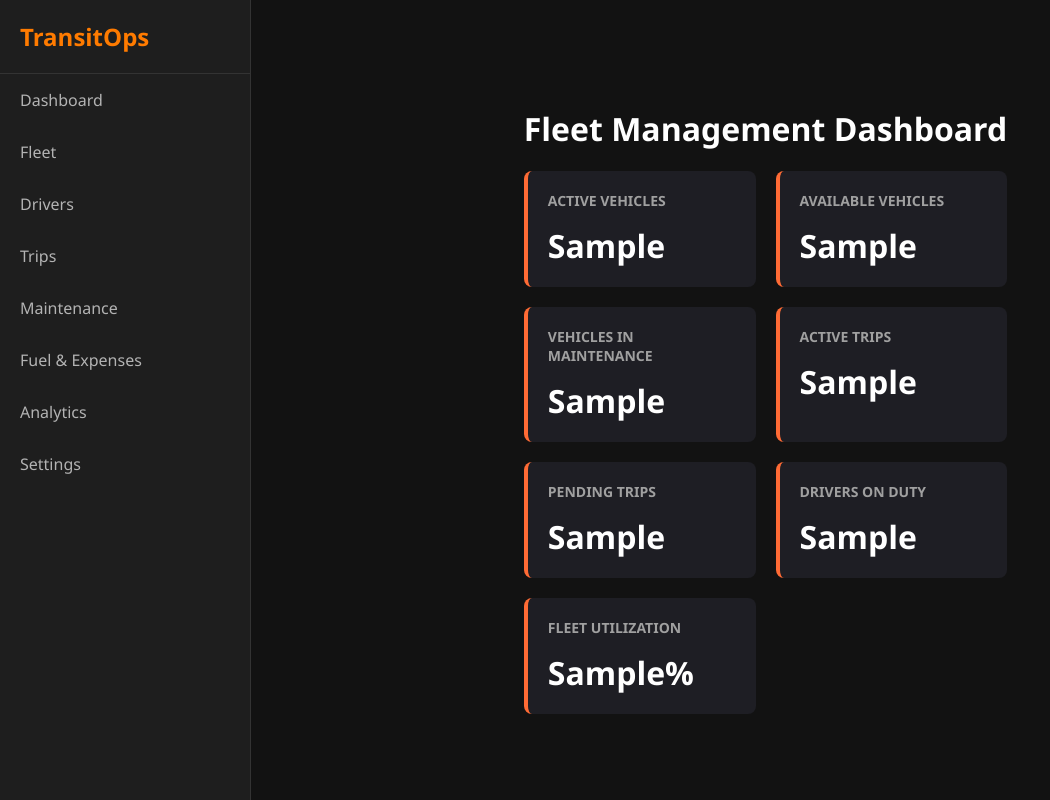
After one commit to ManyaSaipradeep/transitops-odoo, a FastAPI app: template transitops/templates/dashboard.html in a window 1280 px wide. The commit adds this page. Shown: the whole page, without its empty margins (0-1050 px from the left). Run offline with FastAPI, Linux system fonts and the light colour scheme; the template is opened without the code that fills it: most values are stand-ins (such as "Sample title", 1, 10 or a date in 2020).

Commit message:
final final

```diff
--- a/transitops/main.py
+++ b/transitops/main.py
@@ -26,3 +26,21 @@ app.include_router(analytics.router, tags=["analytics"])
 @app.get("/")
 def read_root(request: Request):
     return templates.TemplateResponse(request=request, name="login.html")
+
+from fastapi.responses import RedirectResponse
+from fastapi import HTTPException, status, Depends
+from auth.dependencies import get_current_user, get_db, oauth2_scheme
+from routers.analytics import get_dashboard
+from sqlalchemy.orm import Session
+
+@app.get("/dashboard")
+async def dashboard_page(request: Request, db: Session = Depends(get_db)):
+    try:
+        credentials = await oauth2_scheme(request)
+        current_user = get_current_user(request=request, credentials=credentials, db=db)
+    except HTTPException:
+        return RedirectResponse(url="/", status_code=status.HTTP_302_FOUND)
+
+    data = get_dashboard(db=db, current_user=current_user)
+
+    return templates.TemplateResponse(request=request, name="dashboard.html", context=data)
--- /dev/null
+++ b/transitops/templates/dashboard.html
@@ -0,0 +1,44 @@
+{% extends "base.html" %}
+
+{% block content %}
+<div class="dashboard-container">
+    <h1>Fleet Management Dashboard</h1>
+
+    <div class="kpi-grid" style="display: grid; grid-template-columns: repeat(auto-fit, minmax(200px, 1fr)); gap: 20px; margin-top: 20px;">
+        <div class="kpi-card" style="background: var(--surface-light, #1e1e24); padding: 20px; border-radius: 8px; border-left: 4px solid var(--accent-primary, #ff6b35);">
+            <h3 style="margin-top: 0; color: #a0a0a0; font-size: 14px; text-transform: uppercase;">Active Vehicles</h3>
+            <div class="kpi-value" style="font-size: 32px; font-weight: bold; color: #fff;">{{ active_vehicles }}</div>
+        </div>
+
+        <div class="kpi-card" style="background: var(--surface-light, #1e1e24); padding: 20px; border-radius: 8px; border-left: 4px solid var(--accent-primary, #ff6b35);">
+            <h3 style="margin-top: 0; color: #a0a0a0; font-size: 14px; text-transform: uppercase;">Available Vehicles</h3>
+            <div class="kpi-value" style="font-size: 32px; font-weight: bold; color: #fff;">{{ available_vehicles }}</div>
+        </div>
+
+        <div class="kpi-card" style="background: var(--surface-light, #1e1e24); padding: 20px; border-radius: 8px; border-left: 4px solid var(--accent-primary, #ff6b35);">
+            <h3 style="margin-top: 0; color: #a0a0a0; font-size: 14px; text-transform: uppercase;">Vehicles in Maintenance</h3>
+            <div class="kpi-value" style="font-size: 32px; font-weight: bold; color: #fff;">{{ vehicles_in_maintenance }}</div>
+        </div>
+
+        <div class="kpi-card" style="background: var(--surface-light, #1e1e24); padding: 20px; border-radius: 8px; border-left: 4px solid var(--accent-primary, #ff6b35);">
+            <h3 style="margin-top: 0; color: #a0a0a0; font-size: 14px; text-transform: uppercase;">Active Trips</h3>
+            <div class="kpi-value" style="font-size: 32px; font-weight: bold; color: #fff;">{{ active_trips }}</div>
+        </div>
+
+        <div class="kpi-card" style="background: var(--surface-light, #1e1e24); padding: 20px; border-radius: 8px; border-left: 4px solid var(--accent-primary, #ff6b35);">
+            <h3 style="margin-top: 0; color: #a0a0a0; font-size: 14px; text-transform: uppercase;">Pending Trips</h3>
+            <div class="kpi-value" style="font-size: 32px; font-weight: bold; color: #fff;">{{ pending_trips }}</div>
+        </div>
+
+        <div class="kpi-card" style="background: var(--surface-light, #1e1e24); padding: 20px; border-radius: 8px; border-left: 4px solid var(--accent-primary, #ff6b35);">
+            <h3 style="margin-top: 0; color: #a0a0a0; font-size: 14px; text-transform: uppercase;">Drivers On Duty</h3>
+            <div class="kpi-value" style="font-size: 32px; font-weight: bold; color: #fff;">{{ drivers_on_duty }}</div>
+        </div>
+
+        <div class="kpi-card" style="background: var(--surface-light, #1e1e24); padding: 20px; border-radius: 8px; border-left: 4px solid var(--accent-primary, #ff6b35);">
+            <h3 style="margin-top: 0; color: #a0a0a0; font-size: 14px; text-transform: uppercase;">Fleet Utilization</h3>
+            <div class="kpi-value" style="font-size: 32px; font-weight: bold; color: #fff;">{{ fleet_utilization_pct }}%</div>
+        </div>
+    </div>
+</div>
+{% endblock %}
--- a/transitops/templates/login.html
+++ b/transitops/templates/login.html
@@ -48,9 +48,10 @@
                 errorDiv.textContent = data.detail || 'Login failed';
                 errorDiv.style.display = 'block';
             } else {
-                // Store token and redirect
+                // Store token in localStorage and cookie
                 localStorage.setItem('token', data.access_token);
-                alert('Successfully logged in! (Redirect to dashboard to be implemented)');
+                document.cookie = "token=" + data.access_token + "; path=/; max-age=86400";
+                window.location.href = '/dashboard';
             }
         } catch (err) {
             errorDiv.textContent = 'An error occurred during login.';
```
Also changed, not shown: transitops/auth/dependencies.py (+18 -4 lines).
